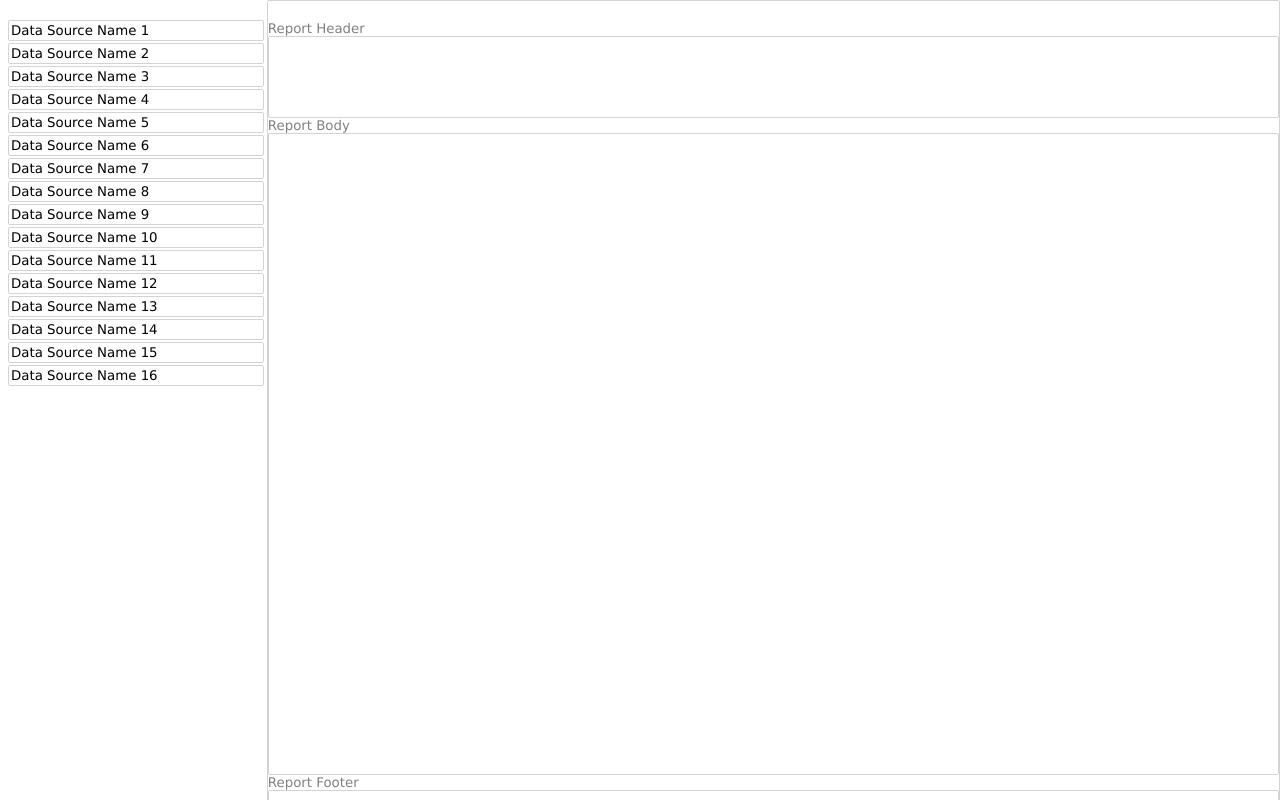
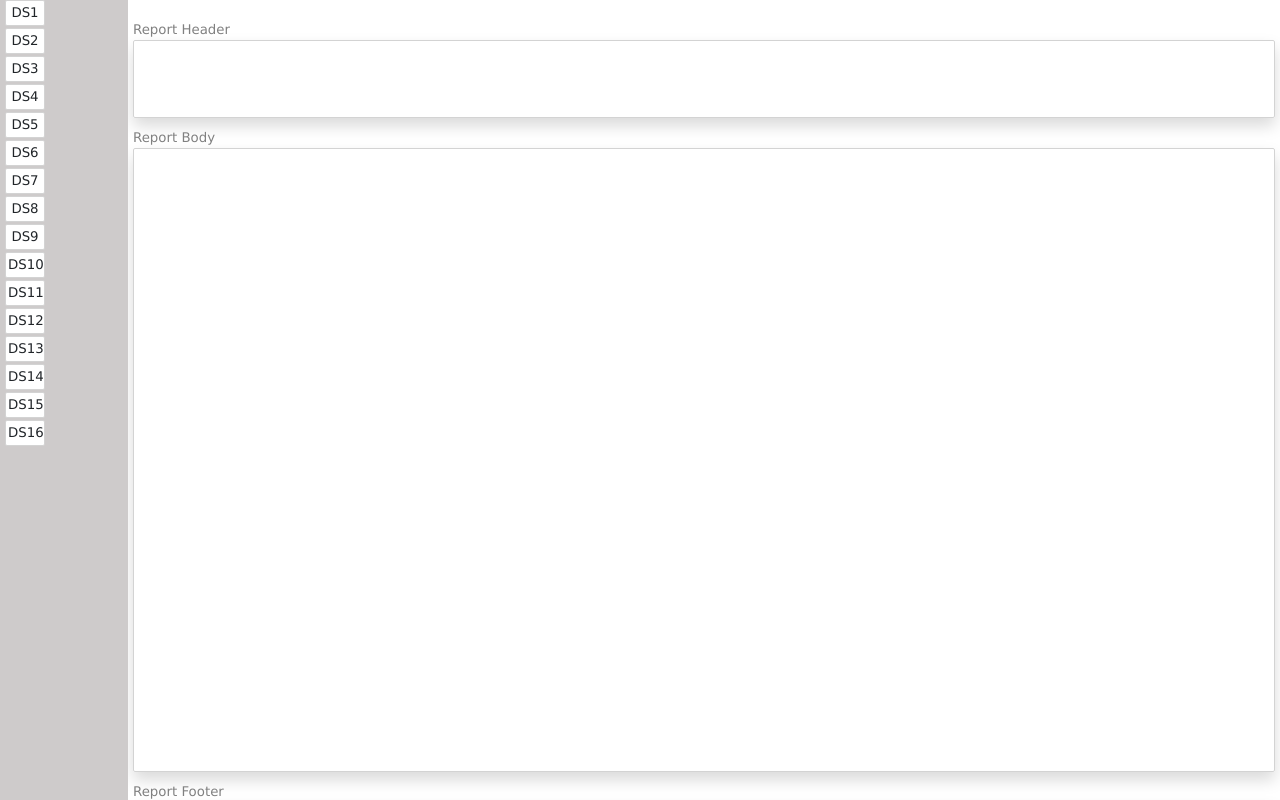
Before and after one commit to LKisaki/r2b-reports, a React (Create React App) app in the folder wks-report-designer/: page / in a window 1280 px wide. Built offline with nearby package versions, Linux system fonts and the light colour scheme.

Commit message:
improving styling

```diff
--- a/wks-report-designer/package.json
+++ b/wks-report-designer/package.json
@@ -4,6 +4,7 @@
   "private": true,
   "dependencies": {
     "@atlaskit/css-reset": "^6.3.13",
+    "bootstrap": "^5.2.0",
     "react": "^18.2.0",
     "react-beautiful-dnd": "^13.1.0",
     "react-dom": "^18.2.0",
--- a/wks-report-designer/public/index.html
+++ b/wks-report-designer/public/index.html
@@ -1,16 +1,19 @@
 <!DOCTYPE html>
 <html lang="en">
+
 <head>
   <meta charset="utf-8">
   <meta name="viewport" content="width=device-width, initial-scale=1, shrink-to-fit=no">
   <meta name="theme-color" content="#000000">
+
+  <link rel="stylesheet" href="style.css" />
+
   <!--
       manifest.json provides metadata used when your web app is added to the
       homescreen on Android. See https://developers.google.com/web/fundamentals/engage-and-retain/web-app-manifest/
     -->
   <link rel="manifest" href="%PUBLIC_URL%/manifest.json">
   <link rel="shortcut icon" href="%PUBLIC_URL%/favicon.ico">
-    <link rel="stylesheet" href="style.css" />
   <!--
       Notice the use of %PUBLIC_URL% in the tags above.
       It will be replaced with the URL of the `public` folder during the build.
@@ -22,6 +25,7 @@
     -->
   <title>React App</title>
 </head>
+
 <body>
   <noscript>
     You need to enable JavaScript to run this app.
@@ -38,4 +42,5 @@
       To create a production bundle, use `npm run build` or `yarn build`.
     -->
 </body>
+
 </html>
--- a/wks-report-designer/public/style.css
+++ b/wks-report-designer/public/style.css
@@ -1,80 +1,103 @@
-div {
+div {}
+
+#main-container {
+    height: 100%;
+    width: 100%;
+
+    display: flex;
 }
 
-#main-container{
-    height: 100%;
-    width: 100%;
+#toolbox-container {
+    width: 10%;
+    padding-left: 5px;
+
+    position: fixed;
+    top: 0;
+    left: 0;
+    height: 100vh;
+    z-index: 999;
+    background: #cecbcb;
+    transition: all 0.3s;
 }
 
-#toolbox-container{
+#report-canvas-container {
     height: 100%;
-    width: 20%;
+    width: 90%;
+    padding-top: 20px;
+
     position: fixed;
-    z-index: 1;
+    overflow-x: hidden;
     top: 0;
-    overflow-x: hidden;
-    padding-top: 20px;
-}
-
-#report-canvas-container{
-    border: 1px solid lightgrey;
-    border-radius: 2px;
-
-    height: 100%;
-    width: 79%;
-    position: fixed;
-    z-index: 1;
-    top: 0;
-    overflow-x: hidden;
-    padding-top: 20px;
     right: 0;
 }
 
 /* Toolbox panel */
-.toolbox-element{
+.toolbox-element {
     border: 1px solid lightgrey;
     border-radius: 2px;
     padding: 2px;
     margin-bottom: 2px;
     background-color: white;
 
-    font-family: Verdana, Geneva, Tahoma, sans-serif;
+    font-family: Verdana;
     font-size: smaller;
+    width: 40px;
+    text-align: center;
 }
 
 /* Report Canvas */
 
-#report-header{
+#report-header {
     border: 1px solid lightgrey;
     border-radius: 2px;
+    margin-bottom: 10px;
+    margin-left: 5px;
+    margin-right: 5px;
 
     height: 10%;
     display: flex;
 }
 
-#report-body{
+#report-body {
     border: 1px solid lightgrey;
     border-radius: 2px;
+    margin-bottom: 10px;
+    margin-left: 5px;
+    margin-right: 5px;
 
     height: 80%;
     display: flex;
+
 }
 
-#report-footer{
+#report-footer {
     border: 1px solid lightgrey;
     border-radius: 2px;
+    margin-bottom: 10px;
+    margin-left: 5px;
+    margin-right: 5px;
 
     height: 10%;
     display: flex;
 }
 
-.report-region-name{
+.report-region-name {
     color: gray;
     font-family: Verdana, Geneva, Tahoma, sans-serif;
     font-size: smaller;
+    margin-left: 5px;
 }
 
-.report-region-element{
+.report-region-element {
     border: 1px solid lightgrey;
-    height: 5%;
+    border-radius: 2px;
+    padding: 2px;
+    margin-bottom: 2px;
+
+    height: 20px;
+    width: 35px;
+
+    font-family: Verdana;
+    font-size: smaller;
+    text-align: center;
 }
--- a/wks-report-designer/src/data.js
+++ b/wks-report-designer/src/data.js
@@ -1,21 +1,21 @@
 const data = {
     dataSources: [
-        { id: 'dataSourceId1', name: 'Data Source Name 1' },
-        { id: 'dataSourceId2', name: 'Data Source Name 2' },
-        { id: 'dataSourceId3', name: 'Data Source Name 3' },
-        { id: 'dataSourceId4', name: 'Data Source Name 4' },
-        { id: 'dataSourceId5', name: 'Data Source Name 5' },
-        { id: 'dataSourceId6', name: 'Data Source Name 6' },
-        { id: 'dataSourceId7', name: 'Data Source Name 7' },
-        { id: 'dataSourceId8', name: 'Data Source Name 8' },
-        { id: 'dataSourceId9', name: 'Data Source Name 9' },
-        { id: 'dataSourceId10', name: 'Data Source Name 10' },
-        { id: 'dataSourceId11', name: 'Data Source Name 11' },
-        { id: 'dataSourceId12', name: 'Data Source Name 12' },
-        { id: 'dataSourceId13', name: 'Data Source Name 13' },
-        { id: 'dataSourceId14', name: 'Data Source Name 14' },
-        { id: 'dataSourceId15', name: 'Data Source Name 15' },
-        { id: 'dataSourceId16', name: 'Data Source Name 16' },
+        { id: 'dataSourceId1', name: 'DS1' },
+        { id: 'dataSourceId2', name: 'DS2' },
+        { id: 'dataSourceId3', name: 'DS3' },
+        { id: 'dataSourceId4', name: 'DS4' },
+        { id: 'dataSourceId5', name: 'DS5' },
+        { id: 'dataSourceId6', name: 'DS6' },
+        { id: 'dataSourceId7', name: 'DS7' },
+        { id: 'dataSourceId8', name: 'DS8' },
+        { id: 'dataSourceId9', name: 'DS9' },
+        { id: 'dataSourceId10', name: 'DS10' },
+        { id: 'dataSourceId11', name: 'DS11' },
+        { id: 'dataSourceId12', name: 'DS12' },
+        { id: 'dataSourceId13', name: 'DS13' },
+        { id: 'dataSourceId14', name: 'DS14' },
+        { id: 'dataSourceId15', name: 'DS15' },
+        { id: 'dataSourceId16', name: 'DS16' },
     ],
 
     reportHeader: [
--- a/wks-report-designer/src/index.js
+++ b/wks-report-designer/src/index.js
@@ -1,5 +1,7 @@
 import React from 'react';
 import ReactDOM from 'react-dom/client';
+import "bootstrap/dist/css/bootstrap.min.css";
+import "bootstrap/dist/js/bootstrap.bundle.min";
 import '@atlaskit/css-reset'
 import App from './App'
 
--- a/wks-report-designer/src/reportCanvas.jsx
+++ b/wks-report-designer/src/reportCanvas.jsx
@@ -12,11 +12,20 @@ export default class ReportCanvas extends React.Component {
                         <>
                             <div className="report-region-name">Report Header</div>
 
-                            <div id="report-header" ref={provided.innerRef} {...provided.droppableProps}>
+                            <div
+                                id="report-header"
+                                className='shadow'
+                                ref={provided.innerRef}
+                                {...provided.droppableProps}>
                                 {this.props.reportHeader.map((reportHeader, index) =>
-                                    <Draggable draggableId={'reportHeaderDroppable' + reportHeader.id} index={index} key={'reportHeaderDroppable' + reportHeader.id}>
+
+                                    <Draggable
+                                        draggableId={'reportHeaderDroppable' + reportHeader.id}
+                                        index={index} key={'reportHeaderDroppable' + reportHeader.id}
+                                        disableInteractiveElementBlocking>
                                         {(provided) => (
-                                            <div className="report-region-element"
+                                            <div
+                                                className="report-region-element"
                                                 {...provided.draggableProps}
                                                 {...provided.dragHandleProps}
                                                 ref={provided.innerRef}>
@@ -24,6 +33,7 @@ export default class ReportCanvas extends React.Component {
                                             </div>
                                         )}
                                     </Draggable>
+
                                 )}
                                 {provided.placeholder}
                             </div>
@@ -36,11 +46,19 @@ export default class ReportCanvas extends React.Component {
                         <>
                             <div className="report-region-name">Report Body</div>
 
-                            <div id="report-body" ref={provided.innerRef} {...provided.droppableProps}>
+                            <div
+                                id="report-body"
+                                className='shadow'
+                                ref={provided.innerRef}
+                                {...provided.droppableProps}>
                                 {this.props.reportBody.map((reportBody, index) =>
-                                    <Draggable draggableId={'reportBodyDroppable' + reportBody.id} index={index} key={'reportBodyDroppable' + reportBody.id}>
+                                    <Draggable
+                                        draggableId={'reportBodyDroppable' + reportBody.id}
+                                        index={index}
+                                        key={'reportBodyDroppable' + reportBody.id}>
                                         {(provided) => (
-                                            <div className="report-region-element"
+                                            <div
+                                                className="report-region-element"
                                                 {...provided.draggableProps}
                                                 {...provided.dragHandleProps}
                                                 ref={provided.innerRef}>
@@ -60,9 +78,18 @@ export default class ReportCanvas extends React.Component {
                         <>
                             <div className="report-region-name">Report Footer</div>
 
-                            <div id="report-footer" ref={provided.innerRef} {...provided.droppableProps}>
+                            <div
+                                id="report-footer"
+                                className='shadow'
+                                ref={provided.innerRef}
+                                {...provided.droppableProps}>
                                 {this.props.reportFooter.map((reportFooter, index) =>
-                                    <Draggable draggableId={'reportFooterDroppable' + reportFooter.id} index={index} key={'reportFooterDroppable' + reportFooter.id}>
+
+                                    <Draggable
+                                        draggableId={'reportFooterDroppable' + reportFooter.id}
+                                        index={index}
+                                        key={'reportFooterDroppable' + reportFooter.id}>
+
                                         {(provided) => (
                                             <div className="report-region-element"
                                                 {...provided.draggableProps}
@@ -72,6 +99,7 @@ export default class ReportCanvas extends React.Component {
                                             </div>
                                         )}
                                     </Draggable>
+
                                 )}
                                 {provided.placeholder}
                             </div>
```
Also changed, not shown: wks-report-designer/src/App.js (+15 -6 lines), 1 other file (tests, documents, lock files or other folders). Lines whose indentation alone changed are shown as unchanged.
